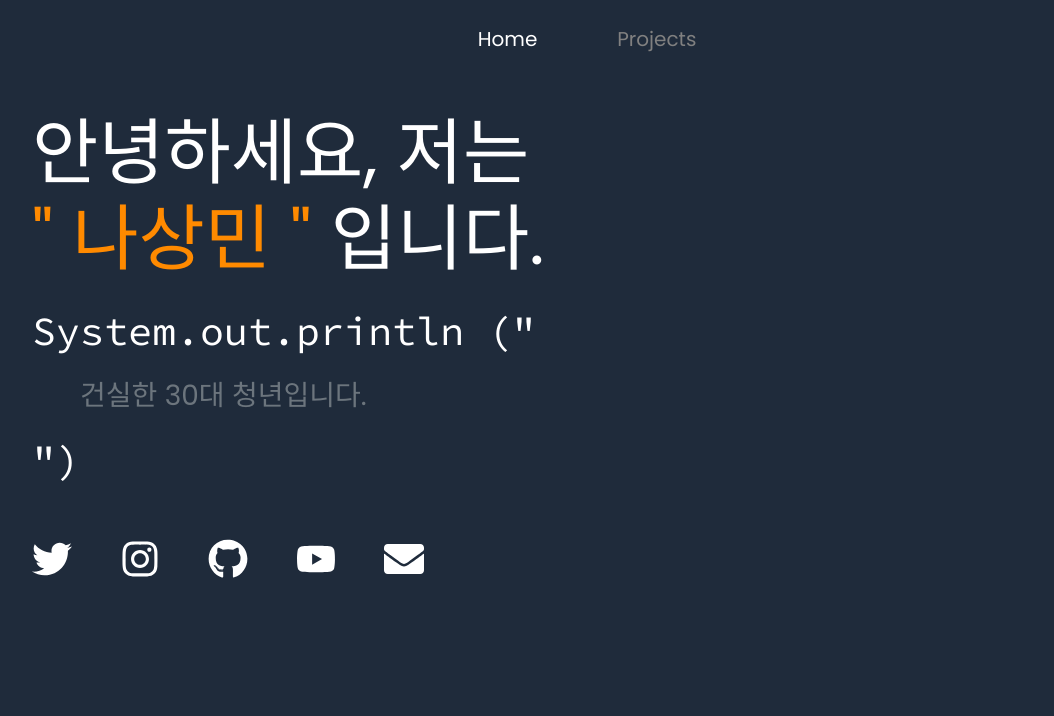
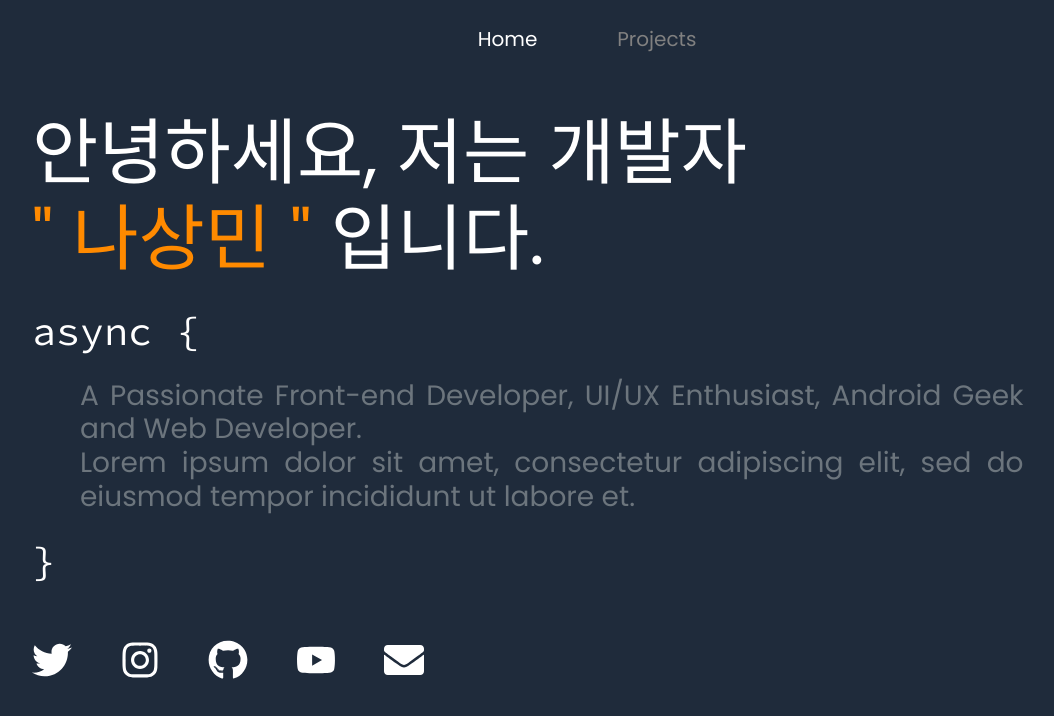
Before and after one commit to sm9171/developBlog, a Gatsby site: page / in a window 1280 px wide. Shown: the whole page, without its empty margins (53-1107 px from the left). Built offline with nearby package versions, Linux system fonts and the light colour scheme; Gatsby itself is replaced by a stand-in of ours.

Commit message:
내용바꿈

```diff
--- a/content/projects.yaml
+++ b/content/projects.yaml
@@ -1,5 +1,5 @@
-- title: my blog
-  subtitle: my develop technique & history
+- title: 내 블로그
+  subtitle: 블로그입니다.
   link: https://github.com/sm9171/nablog
 
 - title: Basic Music
--- a/src/components/info.js
+++ b/src/components/info.js
@@ -13,14 +13,17 @@ export default function info() {
     <div className="container">
       <div className="my-5"></div>
       <div className="display-3" style={{ color: "#FF8A00" }}>
-        <span style = {{color : "white"}}>안녕하세요, 저는</span> <br />
+        <span style = {{color : "white"}}>안녕하세요, 저는 개발자</span> <br />
         " 나상민 "<span style = {{color : "white"}}> 입니다.</span>
       </div>
-      <div className="h1 code mt-4 mb-3">System.out.println {"(\""}</div>
+      <div className="h1 code mt-4 mb-3">async {"{"}</div>
       <div className="text-muted mx-5 my-4 h3 text-justify info">
-        건실한 30대 청년입니다.
+        A Passionate Front-end Developer, UI/UX Enthusiast, Android Geek and Web
+        Developer.
+        <br /> Lorem ipsum dolor sit amet, consectetur adipiscing elit, sed do
+        eiusmod tempor incididunt ut labore et.
       </div>
-      <div className="h1 code mt-2 mb-3">{"\")"}</div>
+      <div className="h1 code mt-2 mb-3">{"}"}</div>
       <div className="h1 mt-5">
         <a className="mr-5 icon" href="https://twitter.com/Mr404Found">
           <Twitter />
```
